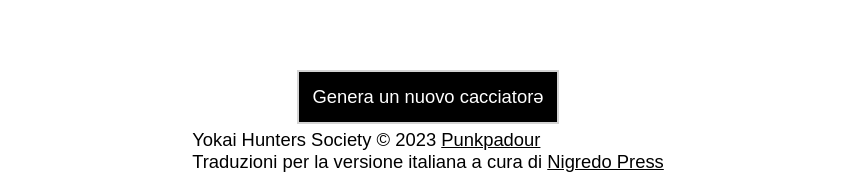
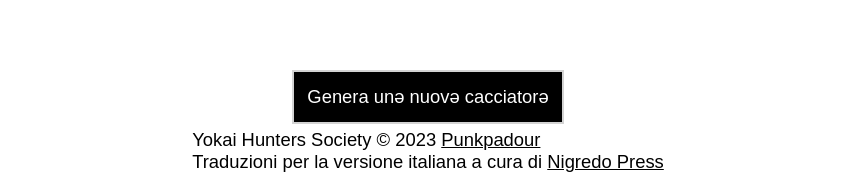
Before and after one commit to Sbax/yhs-character-generator, a Next.js app: page / in a window 1280 px wide. Shown: the part 609-783 px from the top of the page, without its empty margins (212-1068 px from the left). Built offline with nearby package versions, Linux system fonts and the light colour scheme; a web font is replaced by a local one.

Commit message:
removed gendered language

```diff
--- a/src/app/page.js
+++ b/src/app/page.js
@@ -18,7 +18,7 @@ export default function Home() {
     <main className={styles.main}>
       <Character character={character} />
       <button onClick={() => setCharacter(getCharacter())}>
-        Genera un nuovo cacciatorə
+        Genera unə nuovə cacciatorə
       </button>
 
       <footer>
```
